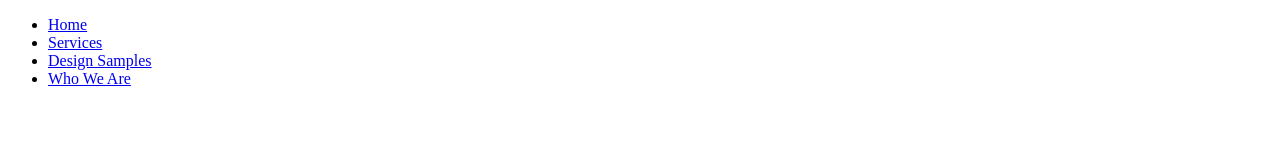
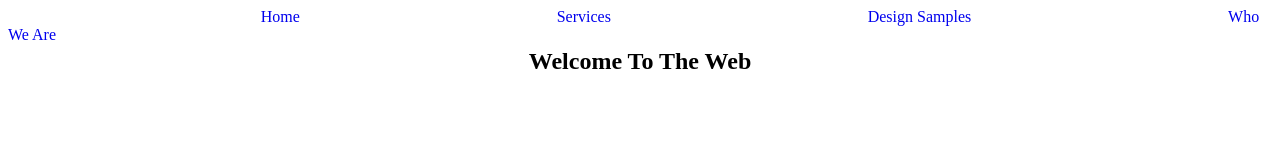
Before and after one commit to zacharybaca/business-time-project, a plain HTML site: page views/design-samples.html in a window 1280 px wide. Drawn offline with Linux system fonts and the light colour scheme; files that its build step writes are made by us from their sources.

Commit message:
added some styling

```diff
--- a/styles.css
+++ b/styles.css
@@ -0,0 +1,28 @@
+.grid-container {
+    display: grid;
+    grid-template-columns: repeat(4, minmax(200px, 1fr));
+    grid-template-rows: 20px auto;
+}
+
+.navbar {
+    grid-column: 1 / 5;
+}
+
+.navbar a {
+    margin-left: 20%;
+    text-decoration: none;
+
+}
+
+.navbar a:hover {
+    text-transform: uppercase;
+    text-shadow: goldenrod;
+}
+
+.main {
+    grid-column: 1 / 5;
+}
+
+.main h1 {
+    text-align: center;
+}
--- a/views/design-samples.html
+++ b/views/design-samples.html
@@ -3,31 +3,29 @@
 
     <head>
         <title>PixelPride Web Design</title>
-        <link rel="stylesheet" href="../styles.css">
+        <link rel="stylesheet" href="styles.css">
     </head>
 
     <body>
         <div class="grid-container">
 
-            <nav>
-                <ul class="navbar">
-                    <li class="list-link">
-                        <a href="#">Home</a>
-                    </li>
-                    <li class="list-link">
-                        <a href="#">Services</a>
-                    </li>
-                    <li class="list-link">
-                        <a href="#">Design Samples</a>
-                    </li>
-                    <li class="list-link">
-                        <a href="#">Who We Are</a>
-                    </li>
-                </ul>
+            <nav class="navbar">
+
+                <a href="#">Home</a>
+
+                <a href="#">Services</a>
+
+                <a href="#">Design Samples</a>
+
+                <a href="#">Who We Are</a>
+
             </nav>
 
+            <section class="main">
+                <h1>Welcome To The Web</h1>
+            </section>
+
         </div>
-
 
     </body>
 
```
Also changed, not shown: index.html (+14 -16 lines), views/services.html (+15 -17 lines), views/who-we-are.html (+15 -17 lines).
